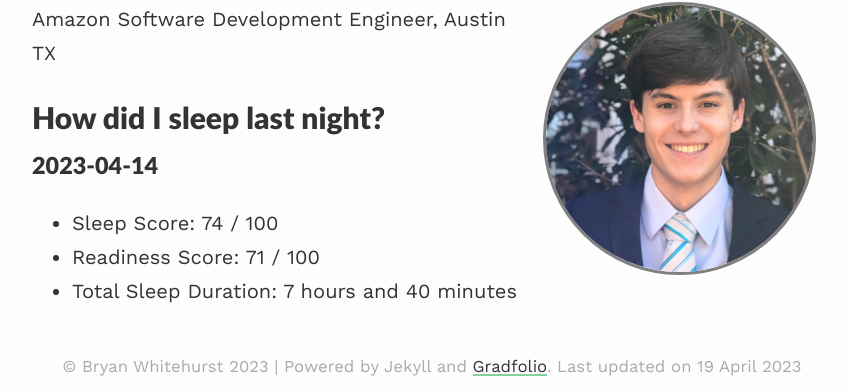
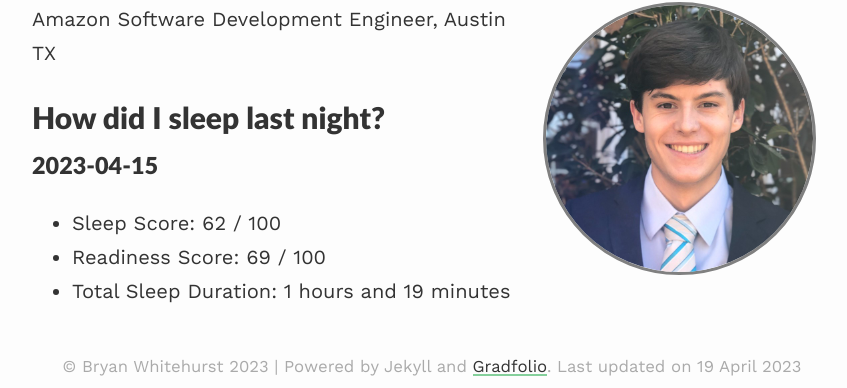
Before and after one commit to BryanWhitehurst/bryanwhitehurst.github.io, a Jekyll site: the page built from index.md, in a window 1280 px wide. Shown: the part 190-578 px from the top of the page, without its empty margins (208-1055 px from the left). Built offline with Jekyll 4.4.1, drawn with Linux system fonts in a browser that asks for light colours; nearby versions of some CDN libraries.

Commit message:
daily oura update

```diff
--- a/index.md
+++ b/index.md
@@ -10,7 +10,7 @@ published: true
 Amazon Software Development Engineer, Austin TX
 
 # How did I sleep last night?
-### 2023-04-14
-- Sleep Score: 74 / 100
-- Readiness Score: 71 / 100
-- Total Sleep Duration: 7 hours and 40 minutes
+### 2023-04-15
+- Sleep Score: 62 / 100
+- Readiness Score: 69 / 100
+- Total Sleep Duration: 1 hours and 19 minutes
```
